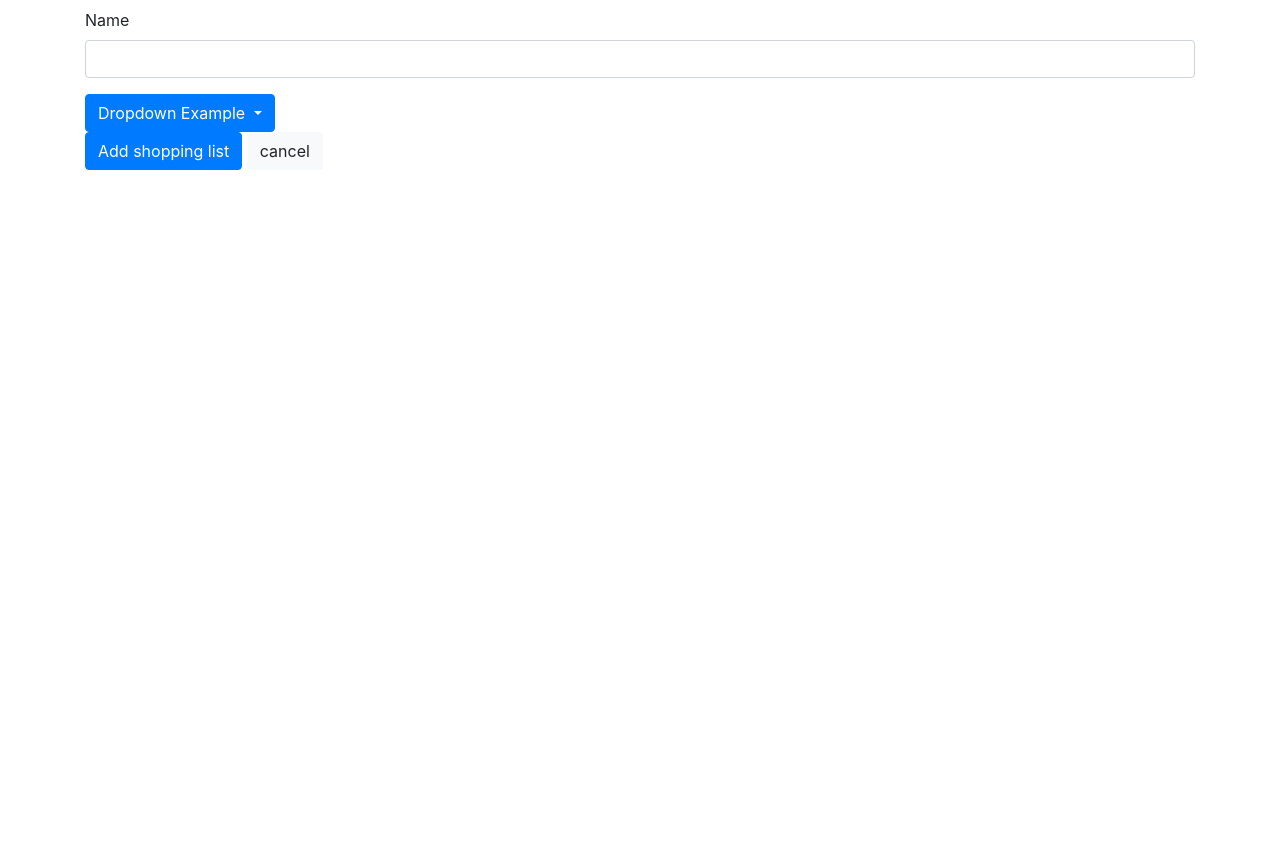
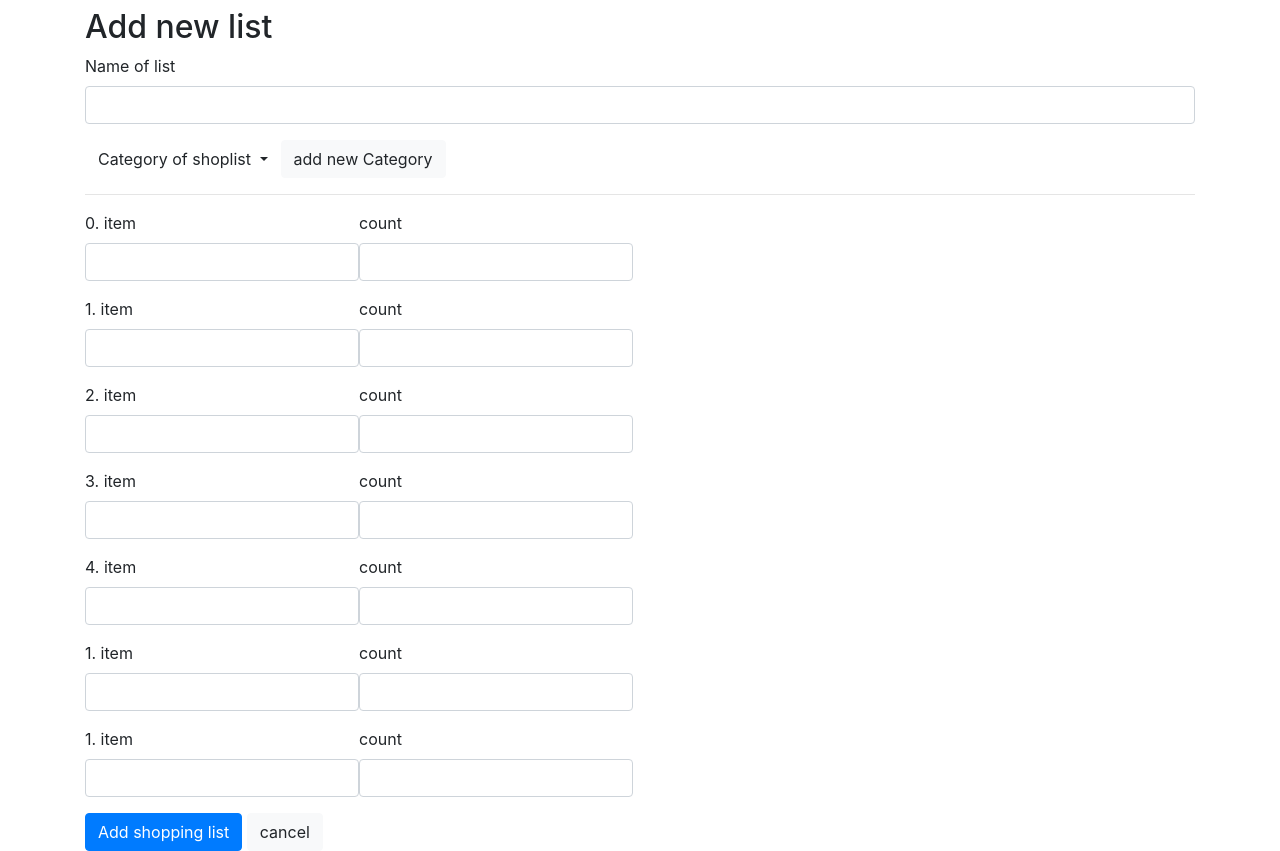
Before and after one commit to OG-Gardavsky/shoplist, a PHP site: page /addlist.php in a window 1280 px wide. Shown: the part 104-955 px from the top of the page. Before the commit the page ends 274 px from the top, so only its background shows below. Run offline with PHP 8.4, Linux system fonts and the light colour scheme.

Commit message:
relatively functional generating of new items for shopping

```diff
--- a/shopplist/addlist.php
+++ b/shopplist/addlist.php
@@ -8,22 +8,83 @@ include 'inc/header.php';
 
 ?>
 
-
     <form method="post">
         <div class="form-group">
-            <label for="name">Name</label>
+            <label for="name">Name of list</label>
             <input type="text" name="name" id="name" required class="form-control" />
         </div>
 
-        <div class="dropdown">
-            <button class="btn btn-primary dropdown-toggle" type="button" data-toggle="dropdown">Dropdown Example
-                <span class="caret"></span></button>
-            <ul class="dropdown-menu">
-                <li><a href="#">HTML</a></li>
-                <li><a href="#">CSS</a></li>
-                <li><a href="#">JavaScript</a></li>
-            </ul>
+
+        <div class="flexRow">
+
+            <div class="dropdown" >
+                <button type="button" class="btn dropdown-toggle" data-toggle="dropdown">
+                    Category of shoplist
+                </button>
+                <div class="dropdown-menu">
+                    <a class="dropdown-item" href="#">Link 1</a>
+                    <a class="dropdown-item" href="#">Link 2</a>
+                    <a class="dropdown-item" href="#">Link 3</a>
+                </div>
+            </div>
+
+            <a href="addcategory.php" class="btn btn-light">add new Category</a>
         </div>
+
+        <hr />
+
+
+        <?php
+            $initialNum = 1;
+
+
+            for ($i = 0; $i<5; $i++) {
+                echo '<div class="flexRow" >';
+
+                echo ' <div class="form-group">';
+                echo '<label for="name">'.$i.'. item</label>';
+                echo '<input type="text" name="name" id="name" required class="form-control" />';
+                echo '</div>';
+                echo '<div class="form-group">';
+                echo '<label for="name">count</label>';
+                echo '<input type="number" name="name" id="name" required class="form-control" />';
+                echo '</div>';
+
+                echo '</div>';
+            }
+
+            echo '<div class="flexRow" >';
+
+            echo ' <div class="form-group">';
+            echo '<label for="name">1. item</label>';
+            echo '<input type="text" name="name" id="name" required class="form-control" />';
+            echo '</div>';
+            echo '<div class="form-group">';
+            echo '<label for="name">count</label>';
+            echo '<input type="number" name="name" id="name" required class="form-control" />';
+            echo '</div>';
+
+            echo '</div>';
+
+        ?>
+
+        <div class="flexRow">
+
+            <div class="form-group">
+                <label for="name">1. item</label>
+                <input type="text" name="name" id="name" required class="form-control" />
+            </div>
+
+            <div class="form-group">
+                <label for="name">count</label>
+                <input type="number" name="name" id="name" required class="form-control" />
+            </div>
+
+        </div>
+
+
+
+
 
         <button type="submit" class="btn btn-primary">Add shopping list</button>
         <a href="index.php" class="btn btn-light">cancel</a>
--- a/shopplist/inc/header.php
+++ b/shopplist/inc/header.php
@@ -4,8 +4,11 @@
         <title><?php echo (!empty($pageTitle)?$pageTitle.' - ':'')?>Shop list</title>
         <meta charset="utf-8"/>
         <meta name="viewport" content="width=device-width, initial-scale=1">
-        <link rel="stylesheet" href="https://maxcdn.bootstrapcdn.com/bootstrap/4.4.1/css/bootstrap.min.css">
 
+        <link rel="stylesheet" href="https://maxcdn.bootstrapcdn.com/bootstrap/4.5.2/css/bootstrap.min.css">
+        <script src="https://ajax.googleapis.com/ajax/libs/jquery/3.5.1/jquery.min.js"></script>
+        <script src="https://cdnjs.cloudflare.com/ajax/libs/popper.js/1.16.0/umd/popper.min.js"></script>
+        <script src="https://maxcdn.bootstrapcdn.com/bootstrap/4.5.2/js/bootstrap.min.js"></script>
 
         <link rel="stylesheet" href="inc/style.css">
     </head>
@@ -15,3 +18,4 @@
             <span> <a href="logout.php" class="btn btn-light">Log out</a> </span>
         </header>
         <main class="container pt-2">
+        <h2><?php echo (!empty($pageTitle) ? $pageTitle : '')?></h2>
--- a/shopplist/inc/style.css
+++ b/shopplist/inc/style.css
@@ -13,9 +13,9 @@ header span {
     margin: auto 0;
 }
 
-
-.container  {
-    flex-grow: 1;
+.flexRow {
+    display: flex;
+    flex-direction: row;
 }
 
 footer {
```
Also changed, not shown: shopplist/addcategory.php (added, +26 -0 lines), shopplist/index.html (deleted, +0 -31 lines).
